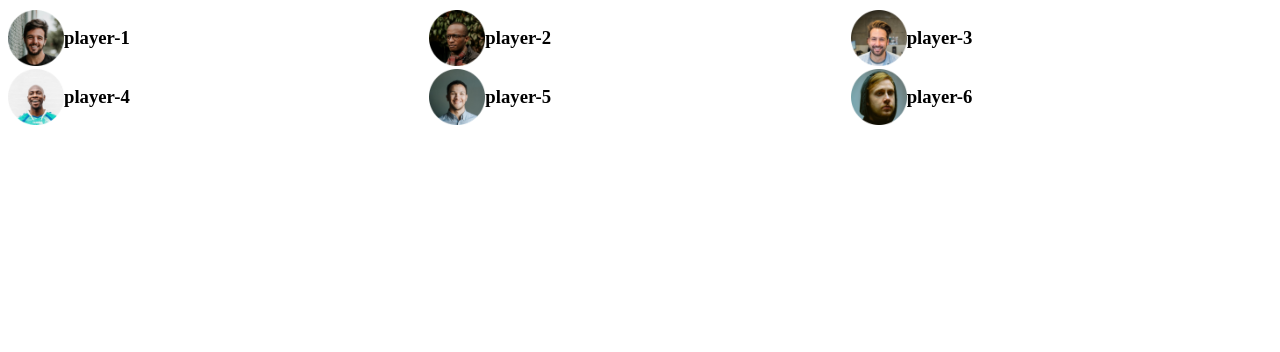
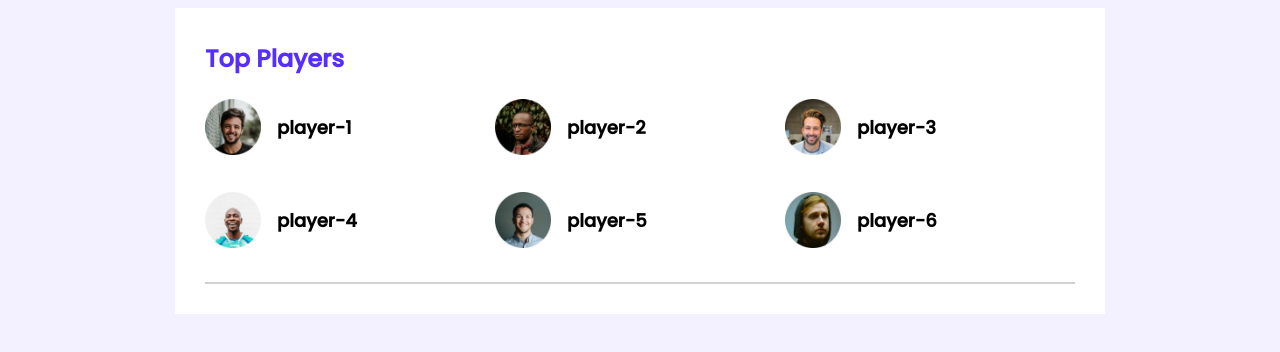
Before and after one commit to JubayerAhmmodShuvo/leader-board-css3, a plain HTML site: page index.html in a window 1280 px wide. Drawn offline with Linux system fonts and the light colour scheme.

Commit message:
hr line added

```diff
--- a/index.html
+++ b/index.html
@@ -16,35 +16,37 @@
     <!-- header end -->
     <main>
         <!-- top player -->
-        <section>
-            <div class="top-players">
+        <section class="container">
+            <div class="top-players ">
+                <h2 class="section-title">Top Players</h2>
                 <div class="players">
                     <div class="player">
                         <img src="images/players/player-1.png" alt="">
-                        <h3>player-1</h3>
+                        <h3 class="player-name" class="player-name">player-1</h3>
                     </div>
                     <div class="player">
                         <img src="images/players/player-2.png" alt="">
-                        <h3>player-2</h3>
+                        <h3 class="player-name">player-2</h3>
                     </div>
                     <div class="player">
                         <img src="images/players/player-3.png" alt="">
-                        <h3>player-3</h3>
+                        <h3 class="player-name">player-3</h3>
                     </div>
                     <div class="player">
                         <img src="images/players/player-4.png" alt="">
-                        <h3>player-4</h3>
+                        <h3 class="player-name">player-4</h3>
                     </div>
                     <div class="player">
                         <img src="images/players/player-5.png" alt="">
-                        <h3>player-5</h3>
+                        <h3 class="player-name">player-5</h3>
                     </div>
                     <div class="player">
                         <img src="images/players/player-6.png" alt="">
-                        <h3>player-6</h3>
+                        <h3 class="player-name">player-6</h3>
                     </div>
                 </div>
             </div>
+            <hr>
         </section>
     </main>
 </body>
--- a/styles/style.css
+++ b/styles/style.css
@@ -1,7 +1,36 @@
+/* font */
+@import url('https://fonts.googleapis.com/css2?family=Poppins:wght@500&display=swap');
+/* common style or utilities*/
+    body{
+        font-family: 'Poppins', sans-serif;
+        background-color: #F3F1FF;
+    }
+    main{
+        display: flex;
+        justify-content: center;
+    }
+    .container{
+        background-color: #FFFFFF;
+        width: 870px;
+        padding: 30px;
+    }
+    hr{
+        border: 1px solid #d1d1d1;
+        margin: 0;
+    }
 /* top player style */
+.top-players{
+    margin-bottom: 30px;
+}
+.section-title{
+    color: #562EFF;
+    font-size: 24px;
+    margin-top: 3px;
+}
 .players{
     display: grid;
     grid-template-columns: repeat(3,1fr);
+    grid-row-gap: 30px;
 }
 .player{
     display:flex;
@@ -11,3 +40,7 @@
     width: 56px;
     height: 56px;
 }
+.player-name{
+    margin-left: 16px;
+    font-size: 18px;
+}
```
